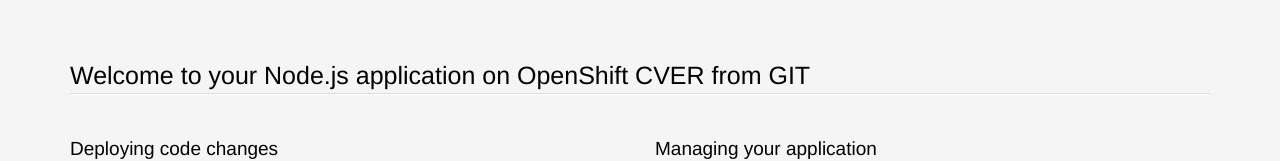
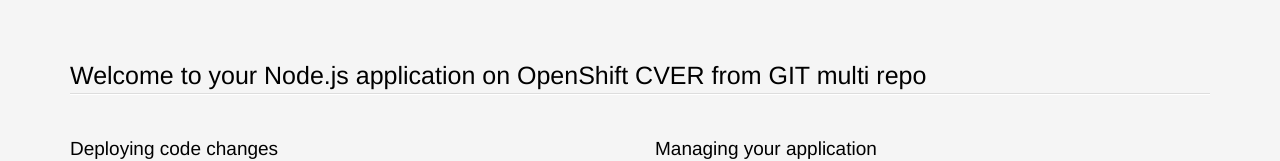
Before and after one commit to cvernet/mailserver, a website: page index.html in a window 1280 px wide. Shown: the top 161 px of the page. Drawn offline with Linux system fonts and the light colour scheme.

Commit message:
test multi repo

```diff
--- a/index.html
+++ b/index.html
@@ -207,7 +207,7 @@
 <body>
 <section class='container'>
           <hgroup>
-            <h1>Welcome to your Node.js application on OpenShift CVER from GIT</h1>
+            <h1>Welcome to your Node.js application on OpenShift CVER from GIT multi repo</h1>
           </hgroup>
 
 
```
